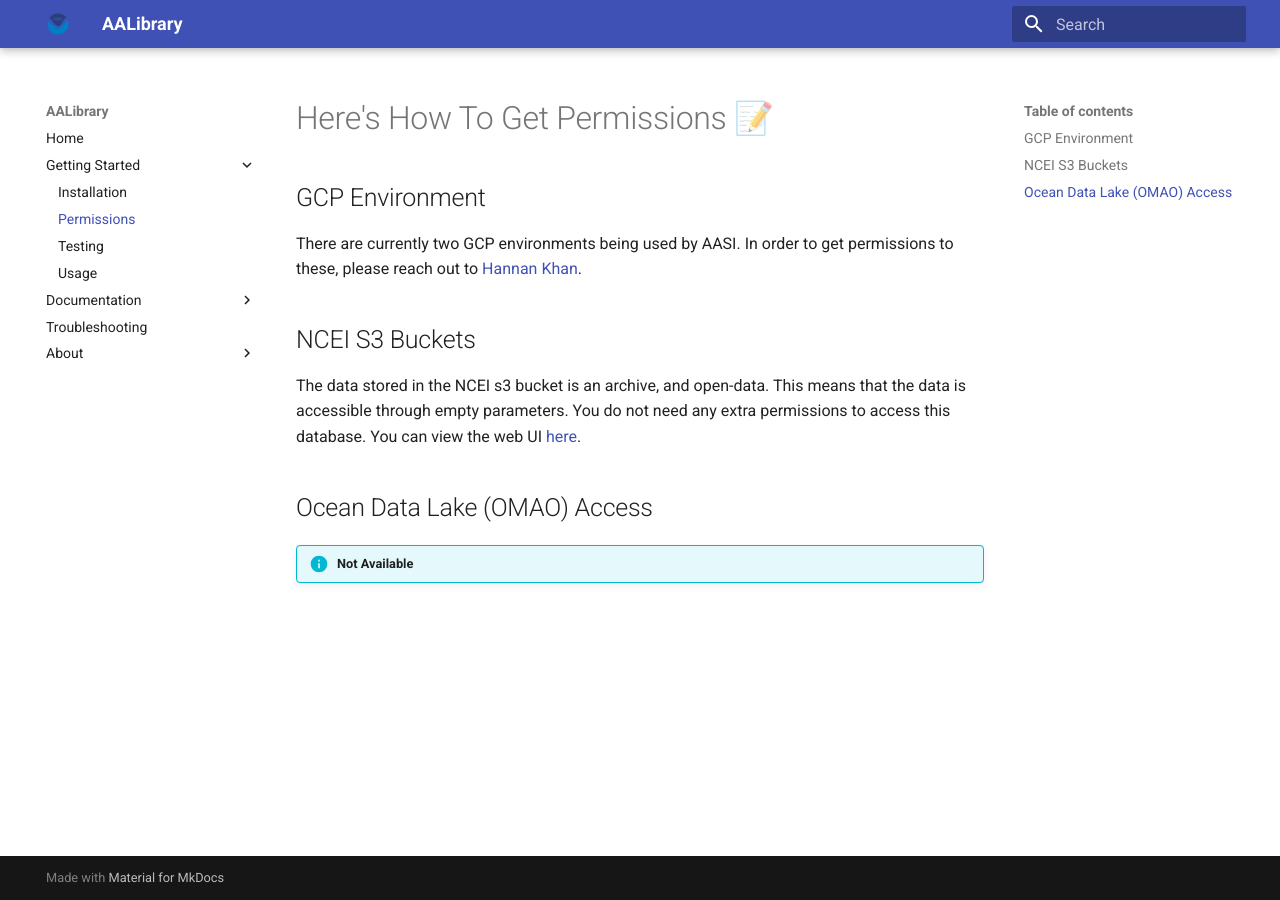
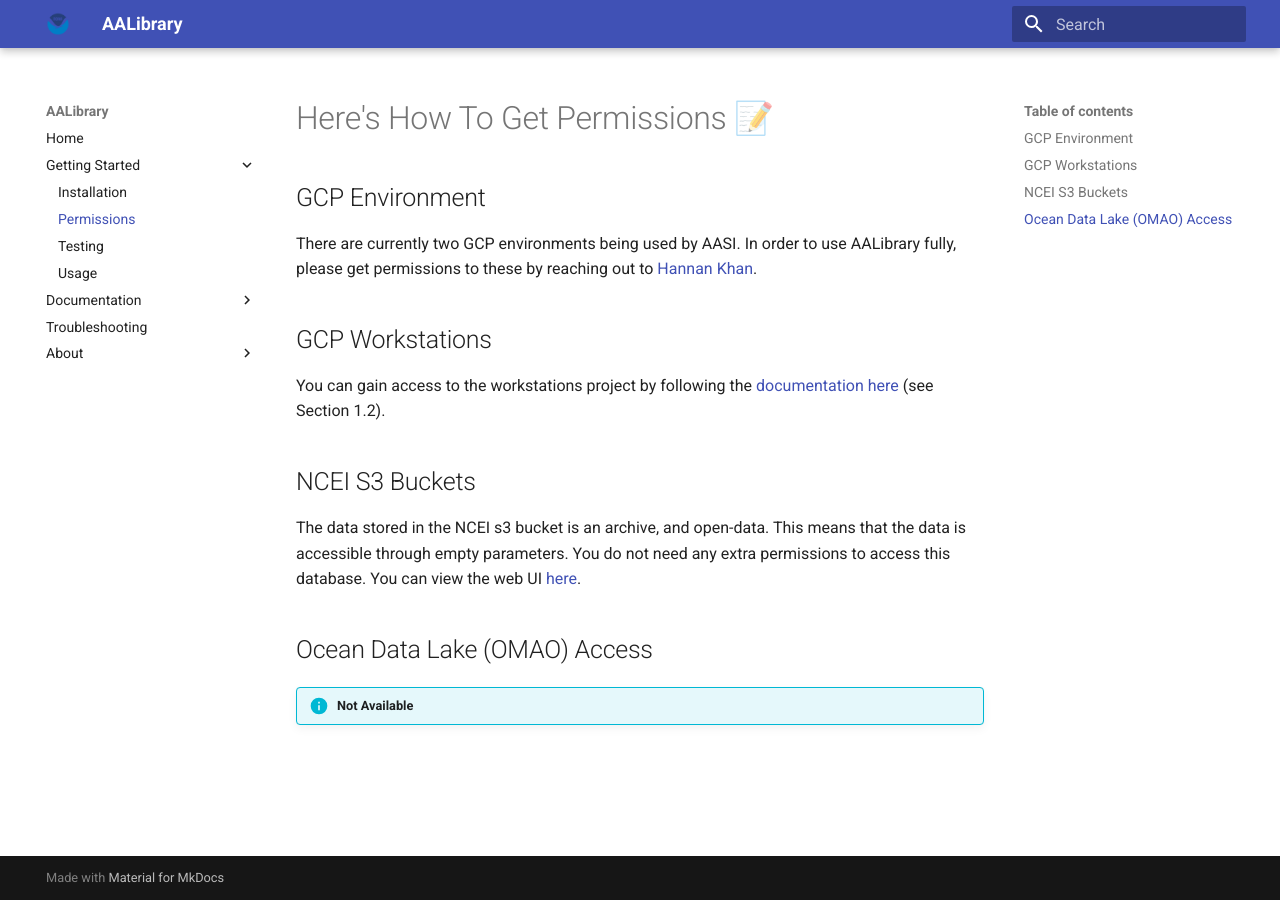
Before and after one commit to nmfs-ost/AA-SI_aalibrary, an MkDocs documentation site: the page built from docs/getting-started/permissions.md, in a window 1280 px wide. Built offline with MkDocs 1.6.1 and Material for MkDocs 9.7.7, drawn with Linux system fonts in a browser that asks for light colours.

Commit message:
add: permissions instructions for gcp workstations.

```diff
--- a/docs/getting-started/permissions.md
+++ b/docs/getting-started/permissions.md
@@ -12,7 +12,11 @@
 
 ## GCP Environment
 
-There are currently two GCP environments being used by AASI. In order to get permissions to these, please reach out to <a href="mailto:hannan.khan@noaa.gov" target="_blank">Hannan Khan</a>.
+There are currently two GCP environments being used by AASI. In order to use AALibrary fully, please get permissions to these by reaching out to <a href="mailto:hannan.khan@noaa.gov" target="_blank">Hannan Khan</a>.
+
+## GCP Workstations
+
+You can gain access to the workstations project by following the <a href="https://docs.google.com/document/d/1u7R5KjfEDYdwYTvO9kU6EyeHfG7dV9TQizIyCn8seO0/edit?tab=t.0" target="_blank">documentation here</a> (see Section 1.2).
 
 ## NCEI S3 Buckets
 
```
